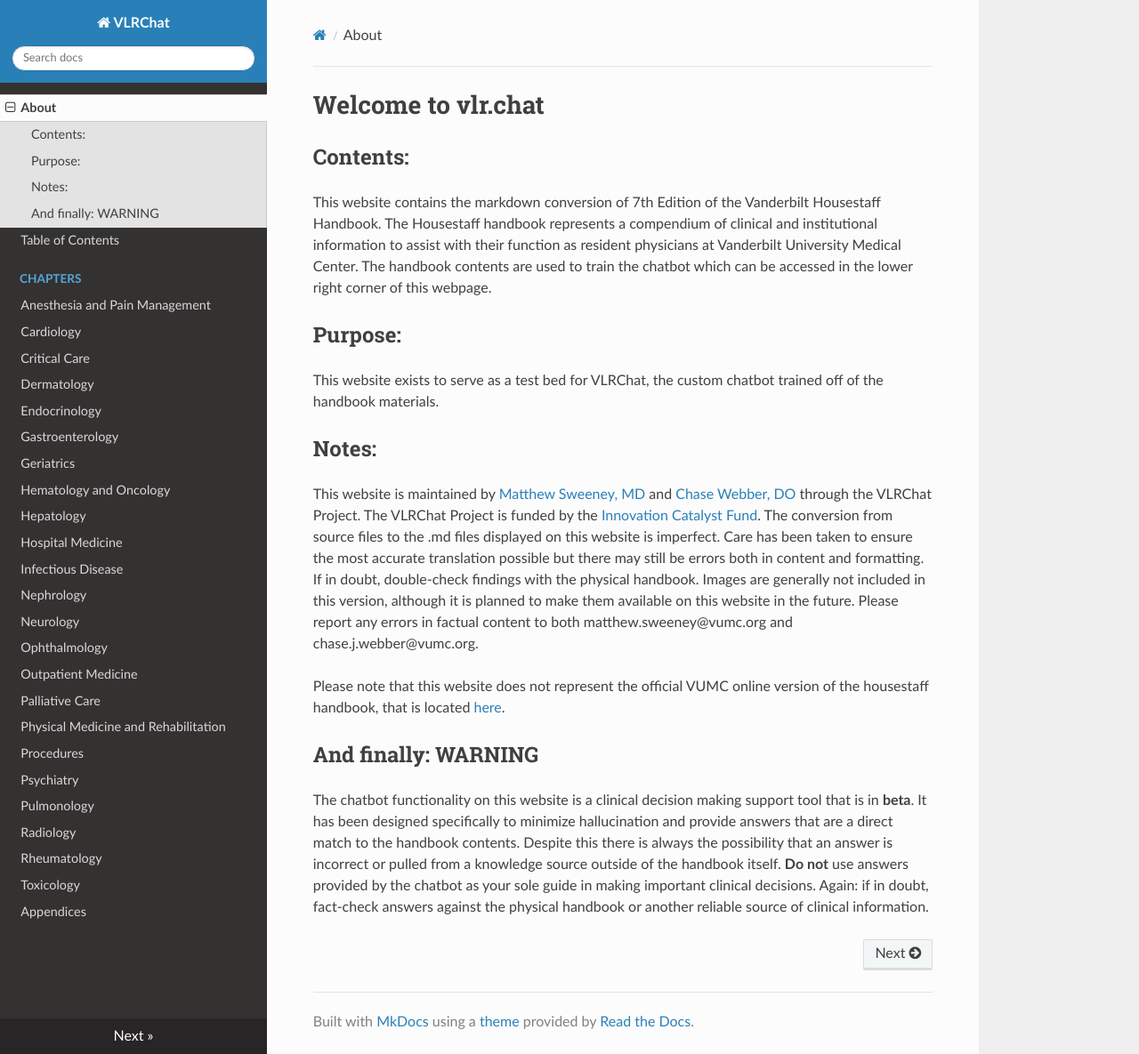
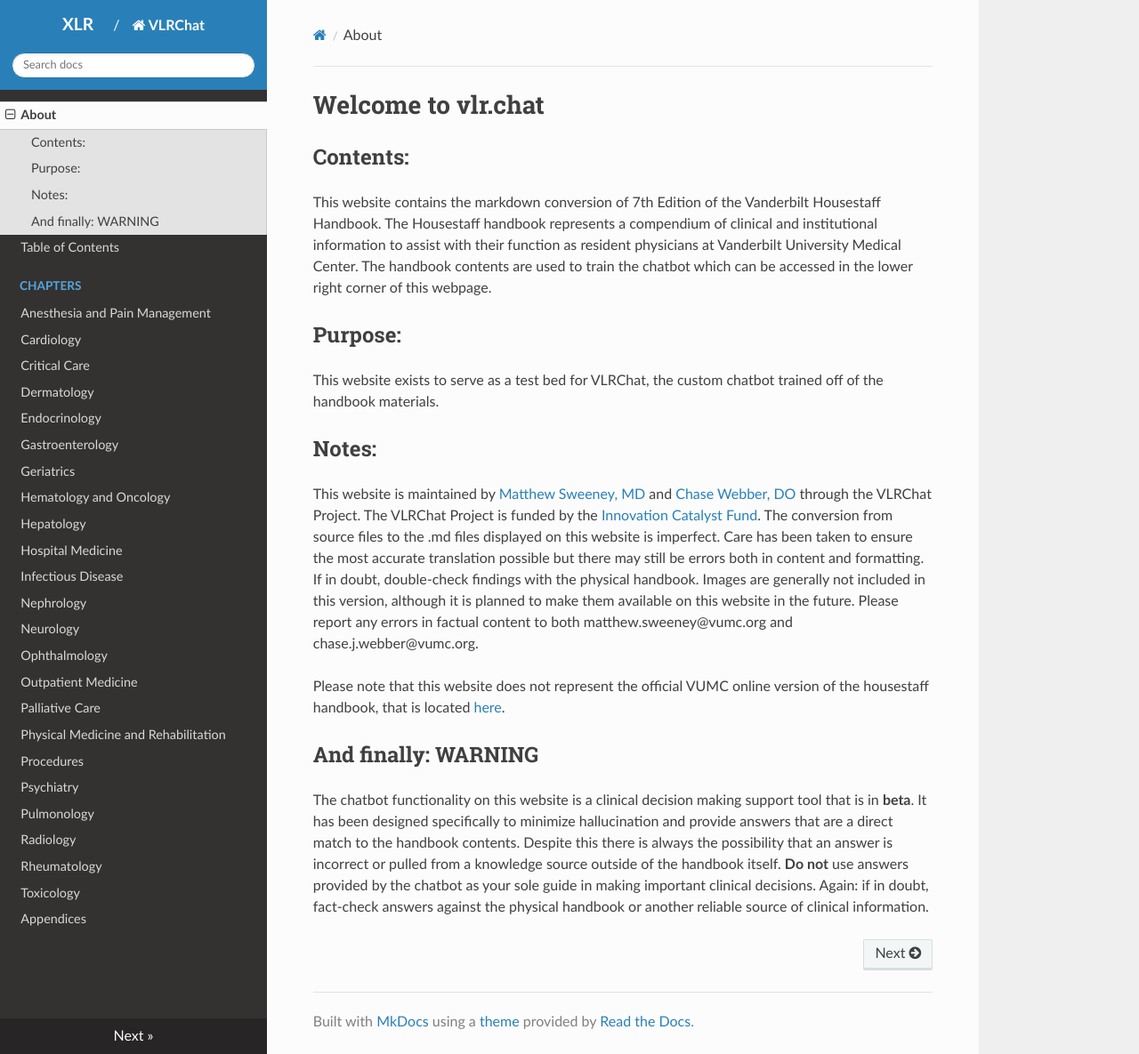
Before and after one commit to everyone6/VLRChat, an MkDocs documentation site: the page built from docs/index.md, in a window 1280 px wide. Shown: the whole page at 89% size. Built offline with MkDocs 1.6.1, drawn with Linux system fonts in a browser that asks for light colours; nearby versions of some CDN libraries; a script that is not in the unit is left out.

Commit message:
Add XLR link, update to Vanderbilt colors, fix chatbot on search pages

```diff
--- a/mkdocs.yml
+++ b/mkdocs.yml
@@ -27,7 +27,8 @@
   - Rheumatology: Rheumatology.md
   - Toxicology: Toxicology.md
 - Appendices: Appendices.md
-
 theme:
   name: readthedocs
   custom_dir: overrides
+extra_css:
+  - stylesheets/extra.css
--- a/overrides/main.html
+++ b/overrides/main.html
@@ -1,6 +1,31 @@
 {% extends "base.html" %}
 {% block content %}
 {{ super() }}
+
+<!-- Add XLR link before site name -->
+<script>
+document.addEventListener('DOMContentLoaded', function() {
+    // Find the site title element
+    var siteName = document.querySelector('.wy-side-nav-search a.icon');
+    if (siteName) {
+        // Create XLR link
+        var xlrLink = document.createElement('a');
+        xlrLink.href = 'https://xlr.chat';
+        xlrLink.textContent = 'XLR';
+        xlrLink.style.cssText = 'color: white; text-decoration: none; font-weight: bold; margin-right: 8px; font-size: 1.2em;';
+
+        // Insert before the home icon
+        siteName.parentNode.insertBefore(xlrLink, siteName);
+
+        // Add a separator
+        var separator = document.createElement('span');
+        separator.textContent = ' / ';
+        separator.style.cssText = 'color: white; margin: 0 4px;';
+        siteName.parentNode.insertBefore(separator, siteName);
+    }
+});
+</script>
+
 <script type="module">
 import Chatbot from "https://cdn.jsdelivr.net/npm/flowise-embed/dist/web.js"
 Chatbot.init({
--- /dev/null
+++ b/overrides/stylesheets/extra.css
@@ -0,0 +1,25 @@
+/* Ensure chatbot loads on all pages including search results */
+body {
+    position: relative;
+}
+
+/* Style for XLR link in header */
+.wy-side-nav-search a[href="https://xlr.chat"] {
+    color: white !important;
+    font-weight: bold;
+    text-decoration: none;
+}
+
+.wy-side-nav-search a[href="https://xlr.chat"]:hover {
+    text-decoration: underline;
+}
+
+/* Ensure chatbot iframe is visible on all pages */
+iframe[title*="flowise"] {
+    z-index: 9999 !important;
+}
+
+/* Make sure chatbot button appears on search pages */
+.search-results {
+    position: relative;
+}
```
Also changed, not shown: other parts of overrides/main.html (+3 -3 lines), 1 other file. Lines whose indentation alone changed are shown as unchanged.
